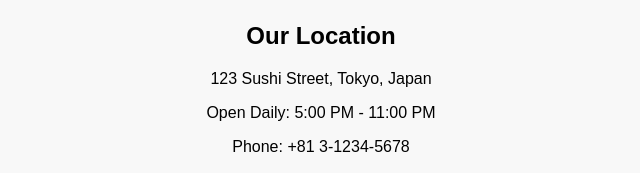
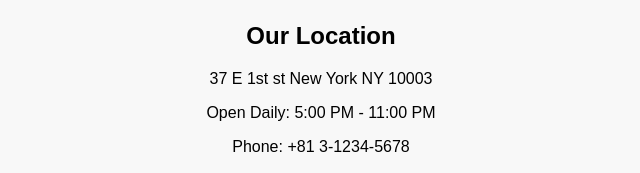
Before and after one commit to ryanmgmt88/kawaomakase, a plain HTML site: page index.html in a window 1280 px wide. Shown: the part 529-702 px from the top of the page, 319-959 px from the left. Drawn offline with Linux system fonts and the light colour scheme.

Commit message:
Update index.html

```diff
--- a/index.html
+++ b/index.html
@@ -79,7 +79,7 @@
 
     <div class="container">
         <h2>Our Location</h2>
-        <p>123 Sushi Street, Tokyo, Japan</p>
+        <p>37 E 1st st New York NY 10003</p>
         <p>Open Daily: 5:00 PM - 11:00 PM</p>
         <p>Phone: +81 3-1234-5678</p>
 
```
